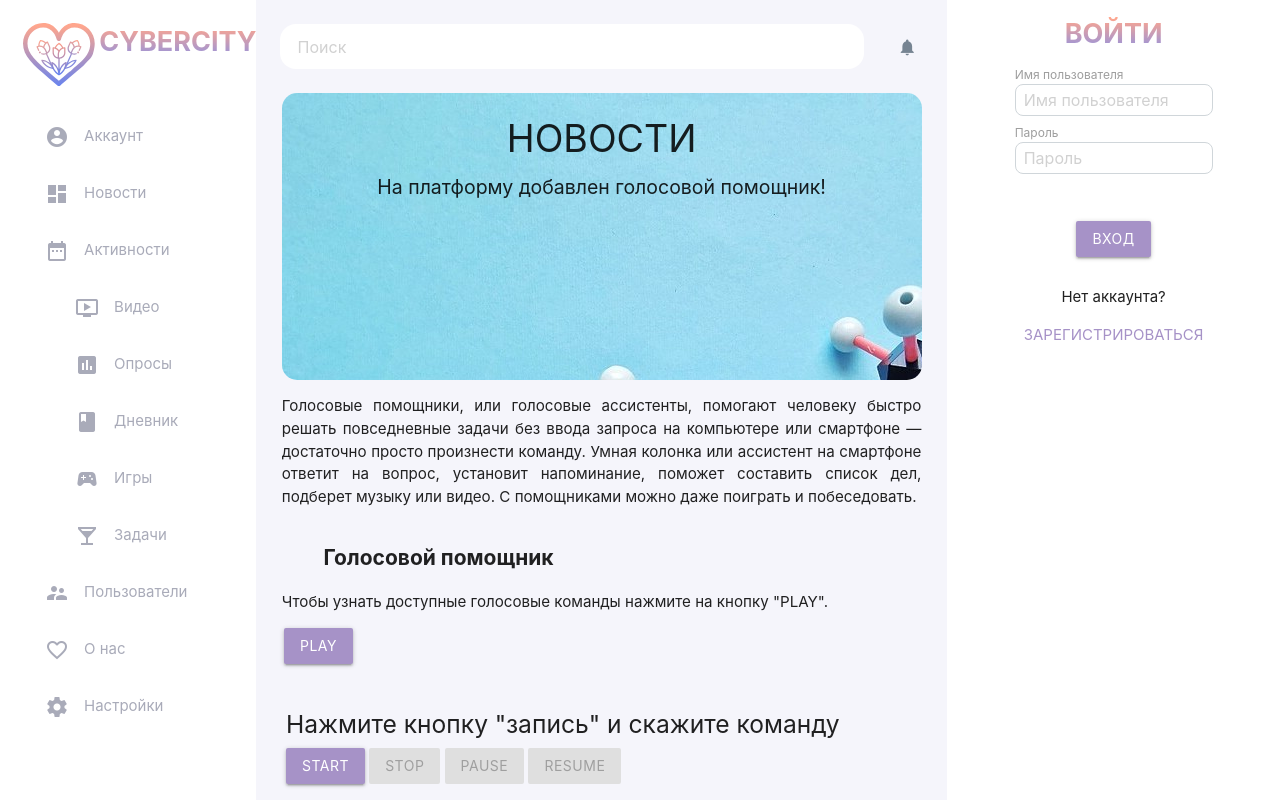
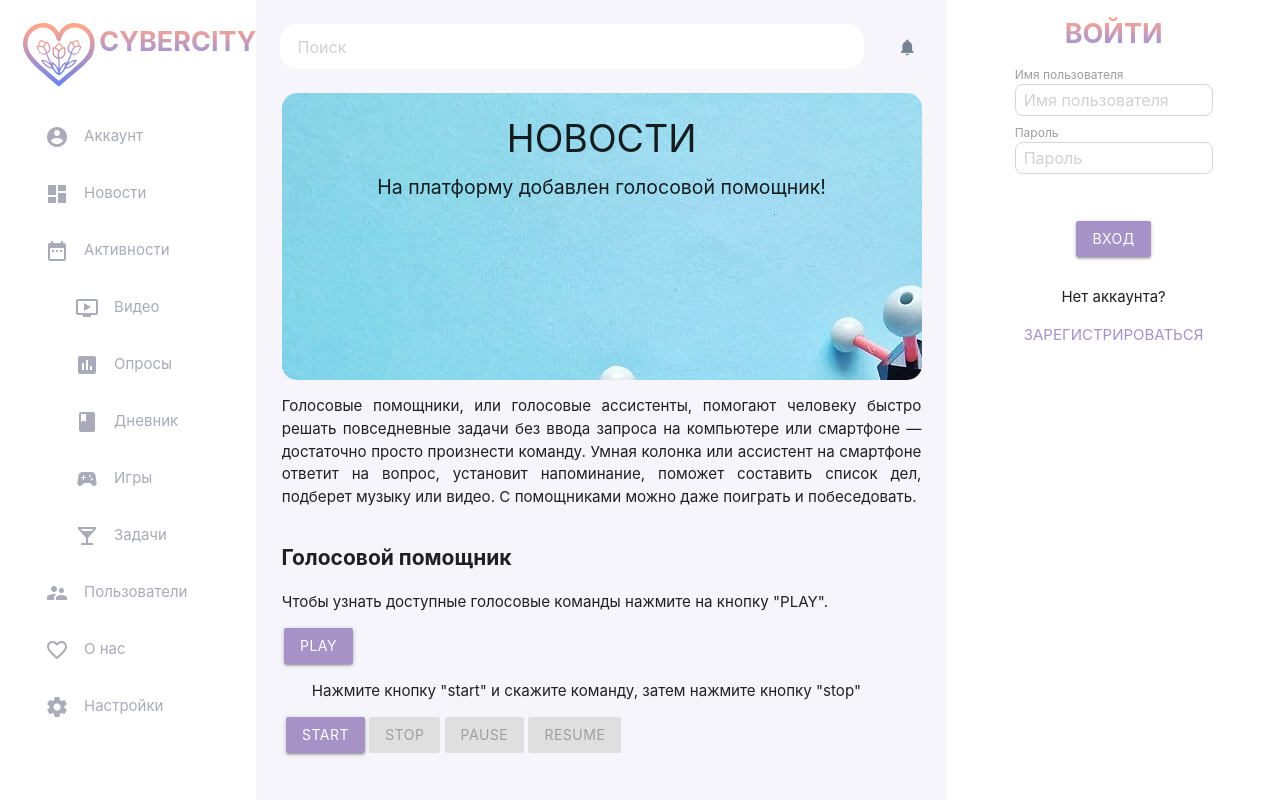
Before and after one commit to lunakoly/ITVocation, a Django app: template lk/templates/main.html in a window 1280 px wide. Run offline with Django 3.2, Linux system fonts and the light colour scheme; the template is opened without the code that fills it, so the values that code supplies are empty; some libraries are stand-ins or nearby versions.

Commit message:
added design ver 5 for voice bot

```diff
--- a/lk/templates/main.html
+++ b/lk/templates/main.html
@@ -73,17 +73,17 @@
 
     <br>
     <div class="padded-content" >
-        <h4 style="margin: 0em 0em 1em 0em !important; padding-left: 2em;" >Голосовой помощник</h4>
+        <h4 style="margin: 0em 0em 1em 0em !important;" >Голосовой помощник</h4>
     </div>
     <p>
         Чтобы узнать доступные голосовые команды нажмите на кнопку "PLAY".
     </p>
     <button value="Play" onclick="play()" class="btn waves-effect waves-light" style="margin-left: 2em; ">PLAY</button>
 
-    <section class="experiment" style="padding: 2em;">
-        <h5>
-            Нажмите кнопку "запись" и скажите команду
-        </h5>
+    <section class="experiment" style="padding: 0em 2em 2em 2em;">
+        <p>
+            Нажмите кнопку "start" и скажите команду, затем нажмите кнопку "stop"
+        </p>
         <button id="start-recording" class="btn waves-effect waves-light">Start</button>
         <button id="stop-recording" disabled class="btn waves-effect waves-light">Stop</button>
 
```
Also changed, not shown: tasks/templates/task_page.html (+5 -5 lines).
